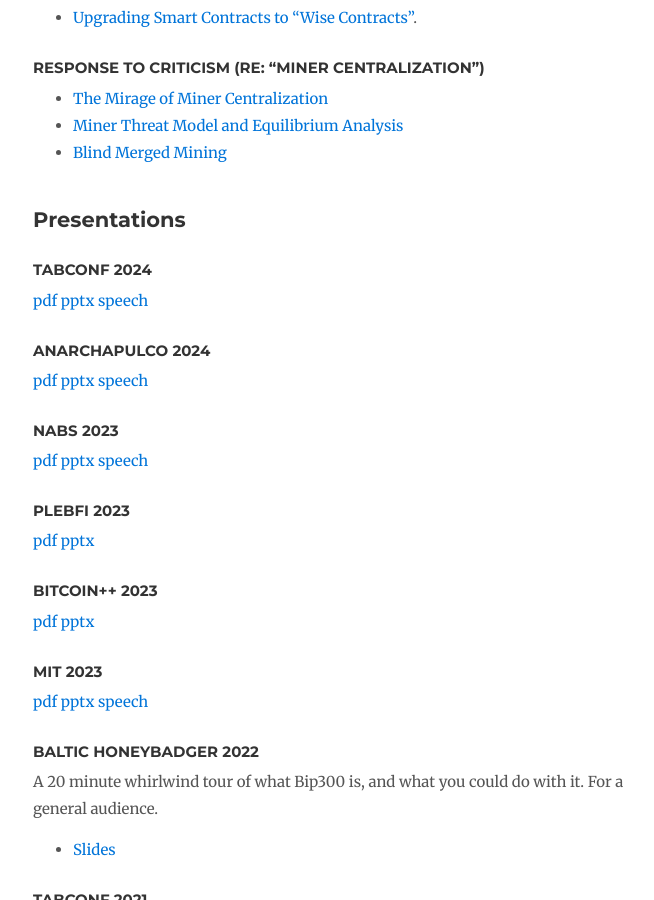
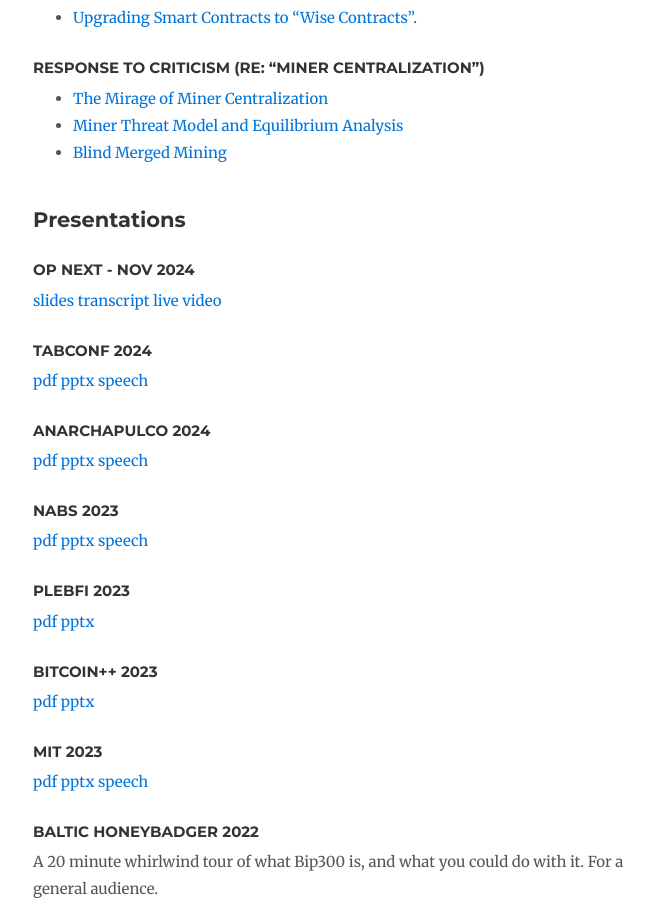
Before and after one commit to drivechain-project/drivechain.info, a Jekyll site: the page built from literature/index.md, in a window 1280 px wide and 900 px high, scrolled down 620 px. Shown: the whole window, without its empty margins (137-791 px from the left). Built offline with Jekyll 4.4.1, drawn with Linux system fonts in a browser that asks for light colours; our own code applies the rules of GitHub Pages for plain Markdown files; comment, search, counter and statistics services are not loaded.

Commit message:
add op next

```diff
--- a/literature/index.md
+++ b/literature/index.md
@@ -31,6 +31,12 @@
 
 
 ## Presentations
+
+### OP NEXT - Nov 2024
+
+[slides](https://www.drivechain.info/media/slides/op-next-2024.pdf)
+[transcript](https://www.drivechain.info/media/slides/op-next-2024-speech.pdf)
+[live video](https://www.youtube.com/watch?v=ImUCulfr1cE)
 
 
 ### TabConf 2024
```
Also changed, not shown: 3 other files.
